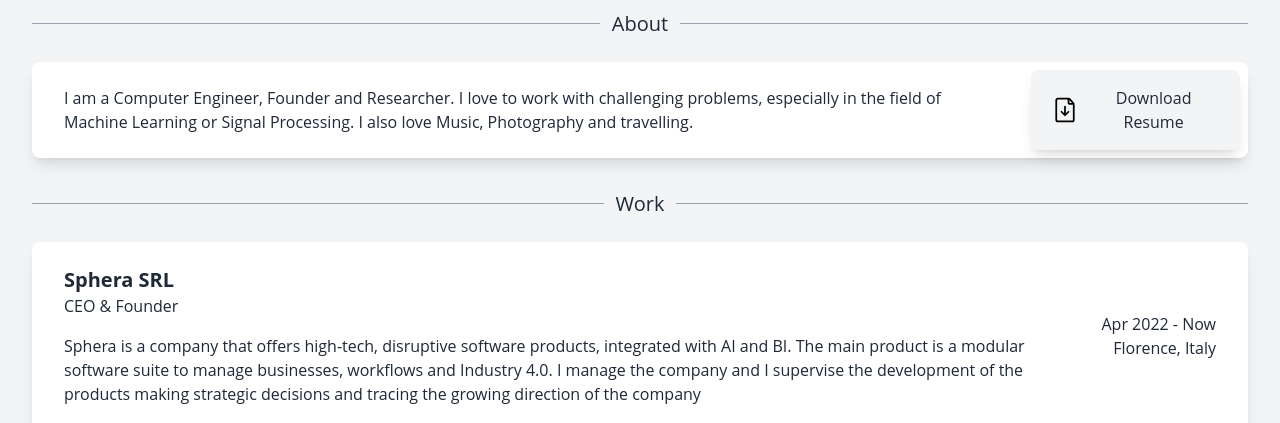
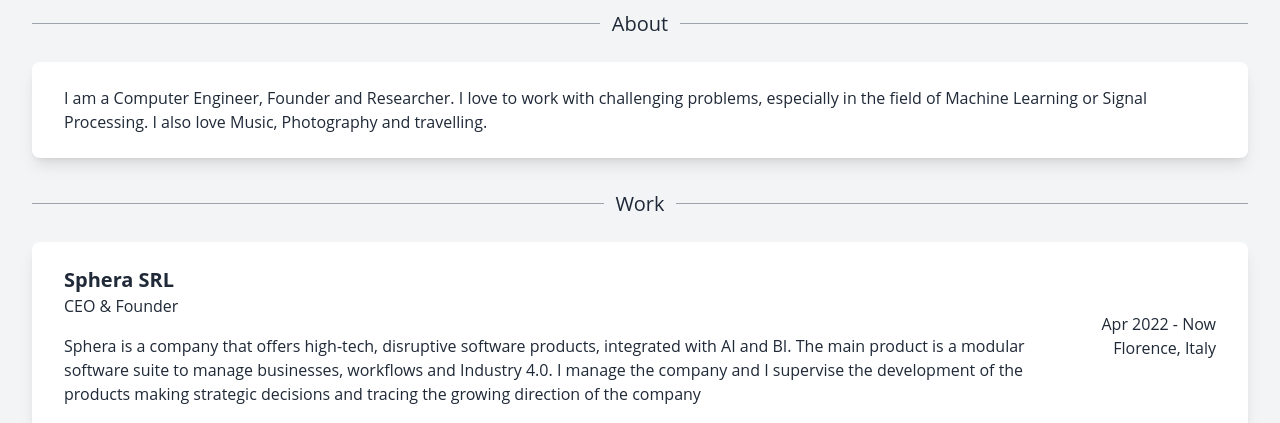
Before and after one commit to LucaAngioloni/lucaangioloni.github.io, a website: page index.html in a window 1280 px wide. Shown: the part 674-1097 px from the top of the page. Drawn offline with nearby package versions, Linux system fonts and the light colour scheme; files that its build step writes are made by us from their sources.

Commit message:
Remove resume and download button

```diff
--- a/index.html
+++ b/index.html
@@ -323,15 +323,6 @@
             Learning or Signal Processing. I also love Music, Photography and
             travelling.
           </p>
-          <button class="button w-80">
-            <a href="/resume/Resume.pdf" target="_blank" class="inline-flex">
-              <img
-                src="/imgs/icons/file.svg"
-                class="signature-white h-7 mx-1 self-center"
-              />
-              <span class="mx-1">Download Resume</span>
-            </a>
-          </button>
         </div>
       </div>
     </section>
```
